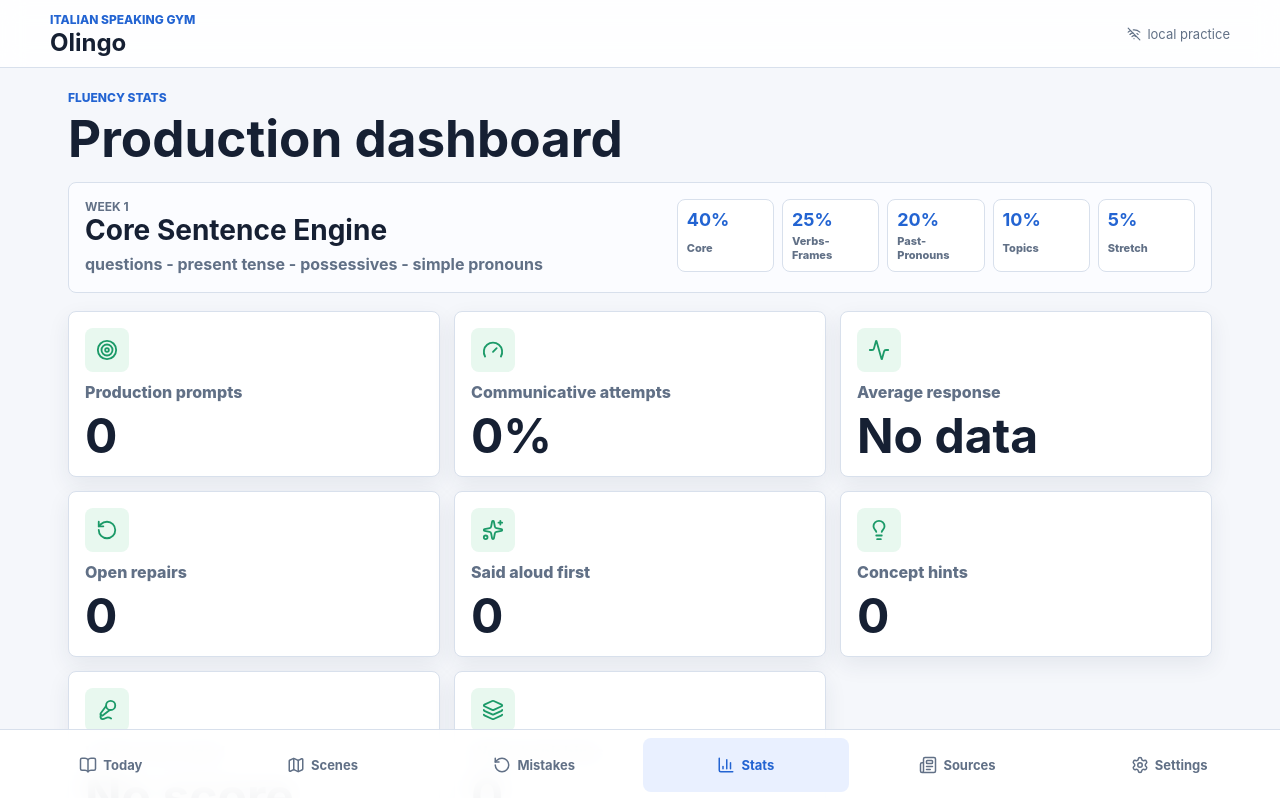
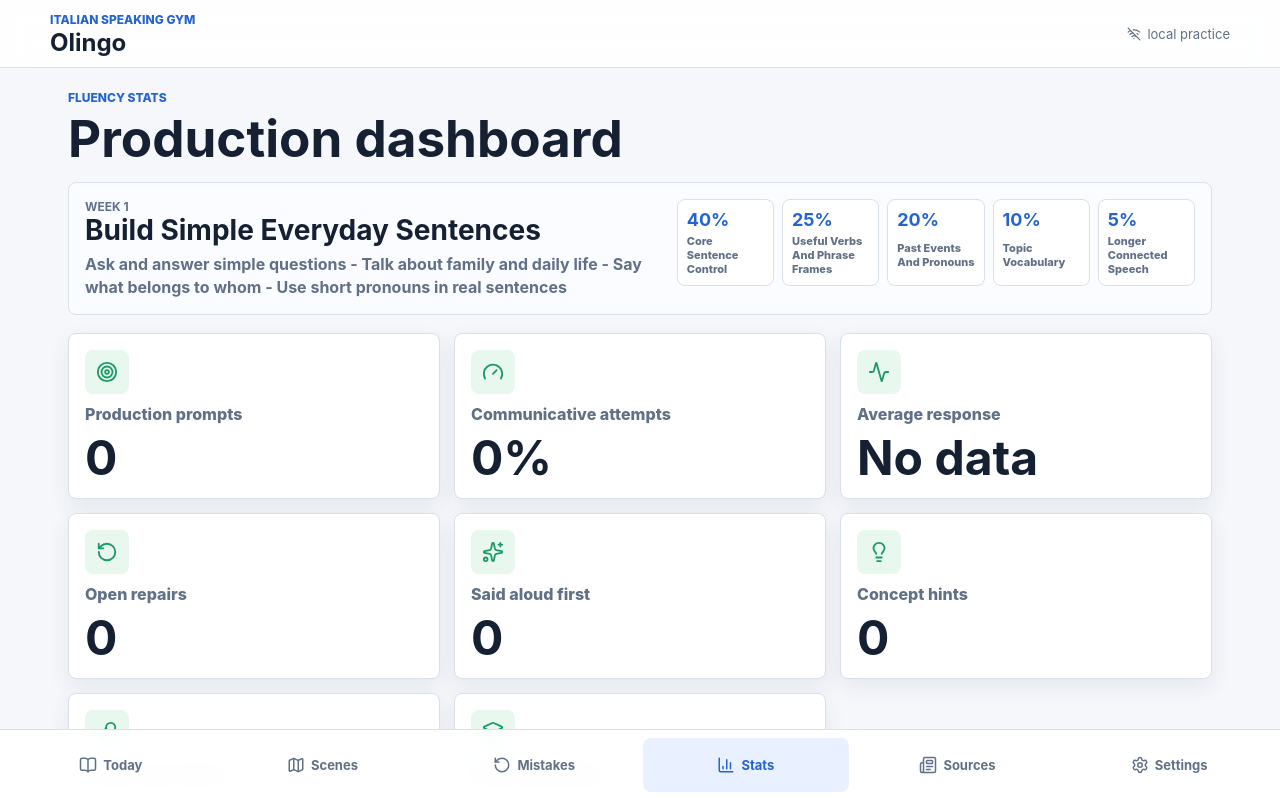
Before and after one commit to drmarkoconnor/olingo, a React (Vite) app: page /stats in a window 1280 px wide. Shown: the top 798 px of the page. Built offline with nearby package versions, Linux system fonts and the light colour scheme.

Commit message:
Use learner-facing curriculum labels

```diff
--- a/src/learning/curriculum.ts
+++ b/src/learning/curriculum.ts
@@ -29,8 +29,13 @@ export const curriculumStages: CurriculumStage[] = [
 	{
 		id: 'core-sentence-engine',
 		weeks: [1, 4],
-		title: 'Core Sentence Engine',
-		goals: ['questions', 'present tense', 'possessives', 'simple pronouns'],
+		title: 'Build Simple Everyday Sentences',
+		goals: [
+			'Ask and answer simple questions',
+			'Talk about family and daily life',
+			'Say what belongs to whom',
+			'Use short pronouns in real sentences',
+		],
 		structures: ['questo/questa', 'mio/tuo/suo', 'mi/ti/lo/la', 'c e/ci sono'],
 		verbs: ['essere', 'avere', 'fare', 'andare', 'venire', 'stare'],
 		topics: ['family', 'everyday living', 'simple questions'],
@@ -40,8 +45,12 @@ export const curriculumStages: CurriculumStage[] = [
 	{
 		id: 'modal-engine',
 		weeks: [5, 8],
-		title: 'Modal Engine And Everyday Action',
-		goals: ['can/want/have to', 'common infinitives', 'family arrangements'],
+		title: 'Make Plans And Everyday Requests',
+		goals: [
+			'Say what you can do',
+			'Say what you want or need to do',
+			'Arrange simple plans with family',
+		],
 		structures: ['posso venire', 'vuoi uscire', 'deve studiare', 'negative modal questions'],
 		verbs: ['uscire', 'comprare', 'leggere', 'scrivere', 'chiamare', 'aiutare'],
 		topics: ['routines', 'errands', 'appointments'],
@@ -51,8 +60,12 @@ export const curriculumStages: CurriculumStage[] = [
 	{
 		id: 'real-life-past',
 		weeks: [9, 12],
-		title: 'Passato Prossimo For Real Life',
-		goals: ['recent events', 'yesterday/last week', 'movement and object pronouns'],
+		title: 'Talk About What Happened',
+		goals: [
+			'Tell someone what happened recently',
+			'Talk about yesterday and last week',
+			'Keep short past-tense stories moving',
+		],
 		structures: ['ho visto', 'sono andato/a', 'l ho chiamato/a', 'non mi ha risposto'],
 		verbs: ['vedere', 'fare', 'dire', 'dare', 'mettere', 'trovare', 'capire'],
 		topics: ['visits', 'conversations', 'family events', 'problems'],
@@ -62,8 +75,12 @@ export const curriculumStages: CurriculumStage[] = [
 	{
 		id: 'pronoun-control',
 		weeks: [13, 16],
-		title: 'Pronoun Control Without The Rabbit Hole',
-		goals: ['him/her/it', 'to me/to her/to them', 'clear forms before compressed forms'],
+		title: 'Refer To People And Things Clearly',
+		goals: [
+			'Say him, her, it, and them without freezing',
+			'Say who received or heard something',
+			'Use clear forms before compressed forms',
+		],
 		structures: ['mi ha chiamato', 'le ho dato', 'gli ho detto', 'l ho dato a Maria'],
 		verbs: ['dare', 'dire', 'portare', 'chiamare', 'rispondere'],
 		topics: ['family messages', 'giving things', 'telling people'],
@@ -73,8 +90,12 @@ export const curriculumStages: CurriculumStage[] = [
 	{
 		id: 'future-opinions',
 		weeks: [17, 20],
-		title: 'Future, Opinions, And Family/Politics',
-		goals: ['plans', 'opinions', 'agreement and disagreement'],
+		title: 'Share Plans, Opinions, And Reasons',
+		goals: [
+			'Talk about future plans',
+			'Give a simple opinion',
+			'Agree or disagree politely',
+		],
 		structures: ['penso che', 'secondo me', 'sono d accordo', 'non sono sicuro/a'],
 		verbs: ['votare', 'decidere', 'credere', 'pensare', 'sembrare', 'succedere'],
 		topics: ['family decisions', 'local issues', 'work/life', 'simple politics'],
@@ -84,8 +105,12 @@ export const curriculumStages: CurriculumStage[] = [
 	{
 		id: 'complex-phrase-fluency',
 		weeks: [21, 24],
-		title: 'Complex Phrase Fluency',
-		goals: ['longer turns', 'connected clauses', 'conditional chunks'],
+		title: 'Speak In Longer Connected Turns',
+		goals: [
+			'Link ideas into one longer answer',
+			'Explain why something matters',
+			'Use common polite conditional phrases',
+		],
 		structures: ['quando', 'perche', 'anche se', 'mentre', 'prima di', 'dopo aver', 'che'],
 		verbs: ['vorrei', 'potrei', 'dovrei', 'migliorare', 'cambiare'],
 		topics: ['news stories', 'opinions', 'plans', 'past events'],
@@ -95,11 +120,11 @@ export const curriculumStages: CurriculumStage[] = [
 ]
 
 export const dailySessionPlan = [
-	{ id: 'mistakes', minutes: 5, label: 'Mistake retrieval' },
-	{ id: 'frames', minutes: 8, label: 'Verbs and frames' },
-	{ id: 'mixed', minutes: 10, label: 'Mixed drills' },
+	{ id: 'mistakes', minutes: 5, label: 'Repair old mistakes' },
+	{ id: 'frames', minutes: 8, label: 'Build useful verb frames' },
+	{ id: 'mixed', minutes: 10, label: 'Mix sentence practice' },
 	{ id: 'pronunciation', minutes: 4, label: 'Read aloud' },
-	{ id: 'input', minutes: 3, label: 'Video/article transfer' },
+	{ id: 'input', minutes: 3, label: 'Watch or read and respond' },
 ] as const
 
 export const roundFocusWeights: Record<RoundFocus, number> = {
@@ -108,6 +133,14 @@ export const roundFocusWeights: Record<RoundFocus, number> = {
 	'past-pronouns': 20,
 	topics: 10,
 	stretch: 5,
+}
+
+export const roundFocusLabels: Record<RoundFocus, string> = {
+	core: 'Core sentence control',
+	'verbs-frames': 'Useful verbs and phrase frames',
+	'past-pronouns': 'Past events and pronouns',
+	topics: 'Topic vocabulary',
+	stretch: 'Longer connected speech',
 }
 
 export const mistakeScheduleDays = [1, 3, 7]
--- a/src/pages/Stats.tsx
+++ b/src/pages/Stats.tsx
@@ -13,7 +13,11 @@ import {
 import { getFluencySnapshot } from '@/learning/progress'
 import { useAuth } from '@/store/useAuth'
 import { useSettings } from '@/store/useSettings'
-import { getCurriculumStage, roundFocusWeights } from '@/learning/curriculum'
+import {
+	getCurriculumStage,
+	roundFocusLabels,
+	roundFocusWeights,
+} from '@/learning/curriculum'
 import { loadSceneCards, type SceneCard } from '@/learning/scene-episodes'
 
 type Snapshot = Awaited<ReturnType<typeof getFluencySnapshot>>
@@ -78,7 +82,7 @@ export default function Stats() {
 					{Object.entries(roundFocusWeights).map(([focus, weight]) => (
 						<span key={focus}>
 							<strong>{weight}%</strong>
-							{focus}
+							{roundFocusLabels[focus as keyof typeof roundFocusLabels]}
 						</span>
 					))}
 				</div>
```
Also changed, not shown: 1 other file (tests, documents, lock files or other folders).
